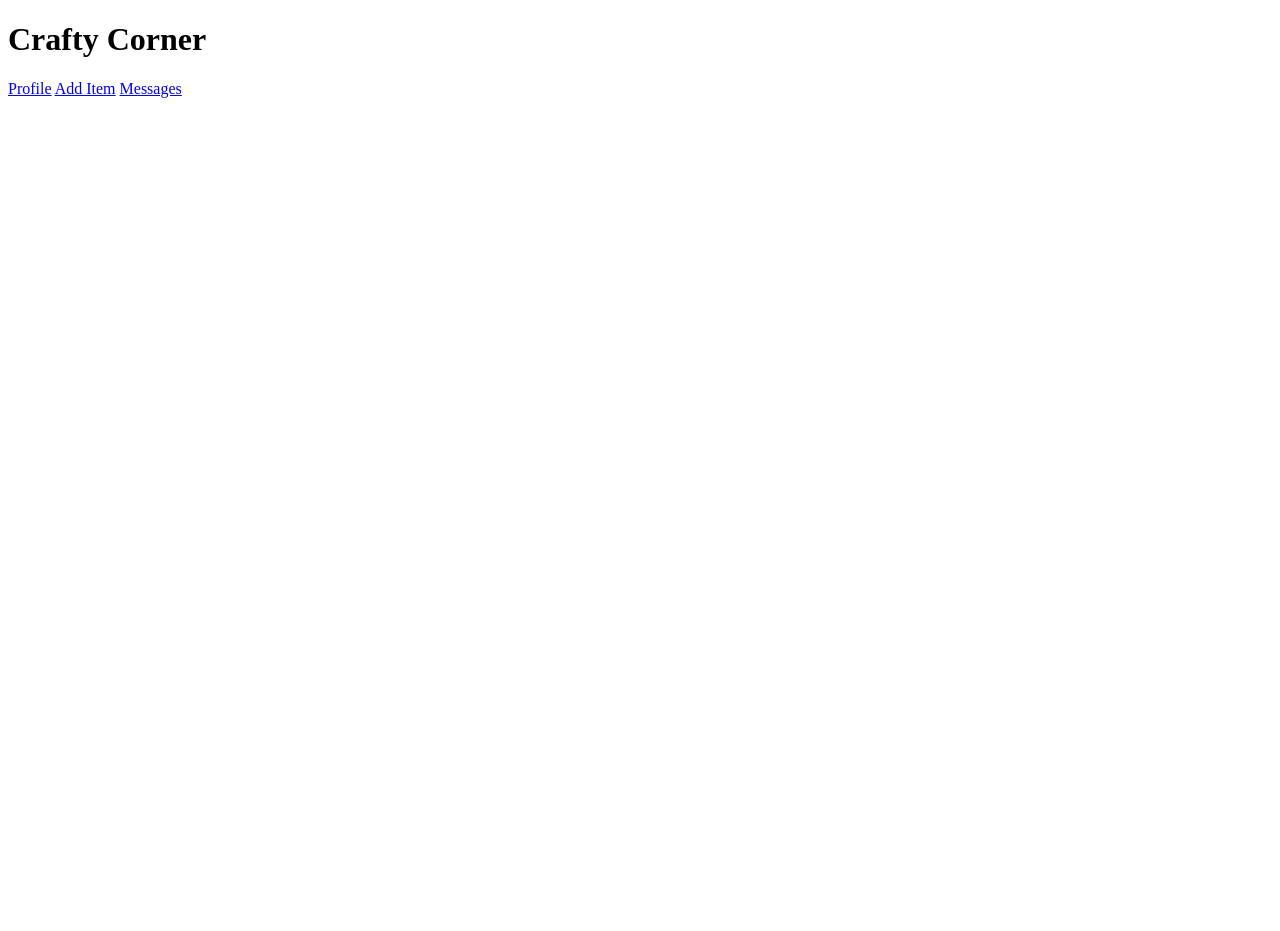
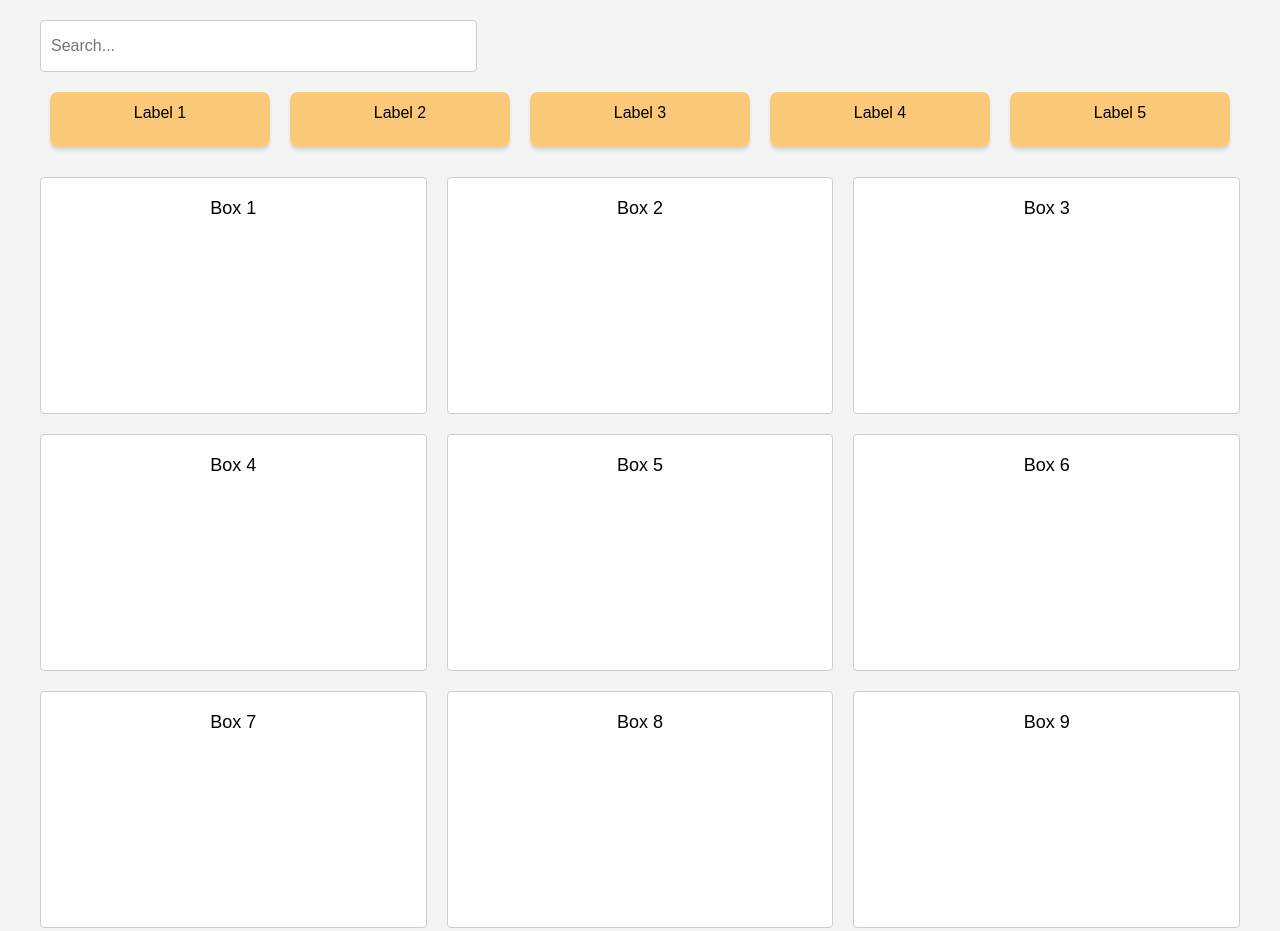
Before and after one commit to Lizsun03/CraftyCorner, a plain HTML site: page index.html in a window 1280 px wide. Before the commit the page ends 800 px from the top, so only its background shows below. Drawn offline with Linux system fonts and the light colour scheme.

Commit message:
update on main page

```diff
--- a/index.html
+++ b/index.html
@@ -1,17 +1,34 @@
 <!DOCTYPE html>
 <html lang="en">
 <head>
-    <title>Main Page</title>
-    <link rel="stylesheet" type="text/css" href="style.css" />
+    <meta charset="UTF-8">
+    <meta name="viewport" content="width=device-width, initial-scale=1.0">
+    <title>Scrollable Main Page</title>
+    <link rel="stylesheet" href="style.css">
 </head>
 <body>
-    <header>
-      <h1>Crafty Corner</h1>
-    </header>
-    <main>
-      <a href="profile.html">Profile</a>
-      <a href="addItem.html">Add Item</a>
-      <a href="messages.html">Messages</a>
-    </main>
+    <div class="container">
+        <div class="search-bar">
+            <input type="text" placeholder="Search...">
+        </div>
+        <div class="labels">
+            <span>Label 1</span>
+            <span>Label 2</span>
+            <span>Label 3</span>
+            <span>Label 4</span>
+            <span>Label 5</span>
+        </div>
+        <div class="grid">
+            <div class="box">Box 1</div>
+            <div class="box">Box 2</div>
+            <div class="box">Box 3</div>
+            <div class="box">Box 4</div>
+            <div class="box">Box 5</div>
+            <div class="box">Box 6</div>
+            <div class="box">Box 7</div>
+            <div class="box">Box 8</div>
+            <div class="box">Box 9</div>
+        </div>
+    </div>
 </body>
 </html>
--- a/style.css
+++ b/style.css
@@ -0,0 +1,73 @@
+/* styles.css */
+body {
+    margin: 0;
+    font-family: Arial, sans-serif;
+    background-color: #f4f4f4;
+}
+
+.container {
+    max-width: 1200px;
+    margin: 0 auto;
+    padding: 20px;
+}
+
+.search-bar {
+    margin-bottom: 20px;
+}
+
+.search-bar input {
+    width: 415px;
+    padding: 10px;
+    font-size: 16px;
+    border: 1px solid #ccc;
+    border-radius: 4px;
+    height: 30px;
+}
+
+.labels {
+    display: flex;
+    justify-content: space-between;
+    margin-bottom: 20px;
+}
+
+.labels span {
+    font-size: 16px;
+    padding: 10px;
+    background-color: #fff;
+    border: 1px solid #ccc;
+    border-radius: 4px;
+    flex: 1;
+    text-align: center;
+    width: 114px;
+    height: 31px;
+    background: #FCC879;
+    border: 2px solid #FCC879;
+    margin: 0 10px;
+    /* Drop Shadow/300 */
+    box-shadow: 0px 4px 4px -1px rgba(12, 12, 13, 0.1), 0px 4px 4px -1px rgba(12, 12, 13, 0.05);
+    border-radius: 8px;
+}
+
+.grid {
+    display: flex;
+    flex-wrap: wrap;
+    gap: 20px;
+    overflow-x: auto; /* Allows horizontal scrolling */
+    padding: 10px 0;
+}
+
+.box {
+    flex: 1 1 calc(33.333% - 20px); /* Three boxes per row, minus the gap */
+    min-width: calc(33.333% - 20px);
+    background-color: #fff;
+    border: 1px solid #ccc;
+    border-radius: 4px;
+    box-sizing: border-box;
+    padding: 20px;
+    text-align: center;
+    font-size: 18px;
+    width: 236px;
+    height: 237px;
+
+
+}
```
